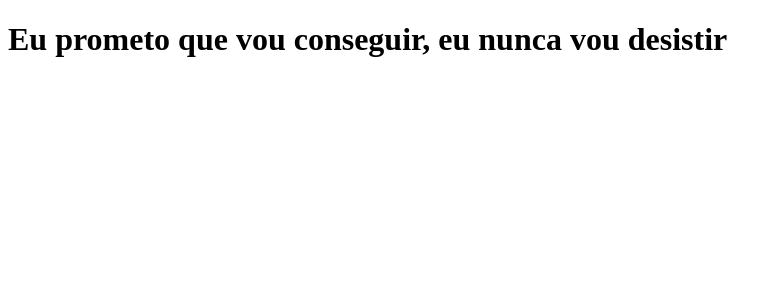
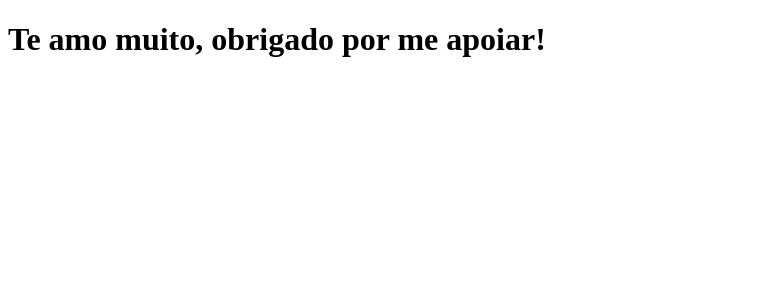
Before and after one commit to BLeal-dev/CloneTabNews, a Next.js app: page / in a window 1280 px wide. Shown: the top 300 px of the page, without its empty margins (0-782 px from the left). Built offline with nearby package versions, Linux system fonts and the light colour scheme.

Commit message:
Muda a mensagem

```diff
--- a/pages/index.js
+++ b/pages/index.js
@@ -1,5 +1,5 @@
 function Home(){
-    return<h1>Eu prometo que vou conseguir, eu nunca vou desistir</h1>
+    return<h1>Te amo muito, obrigado por me apoiar!</h1>
 }
 
 export default Home;
```
